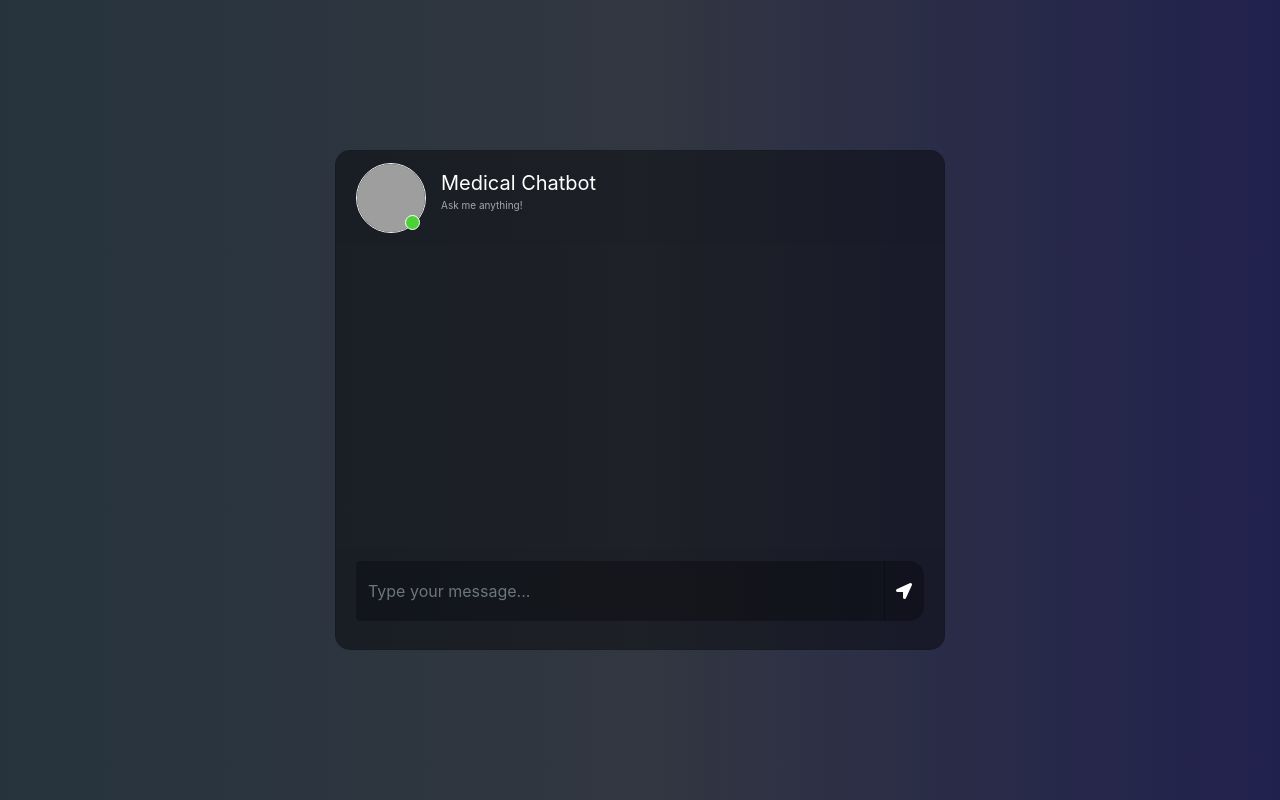
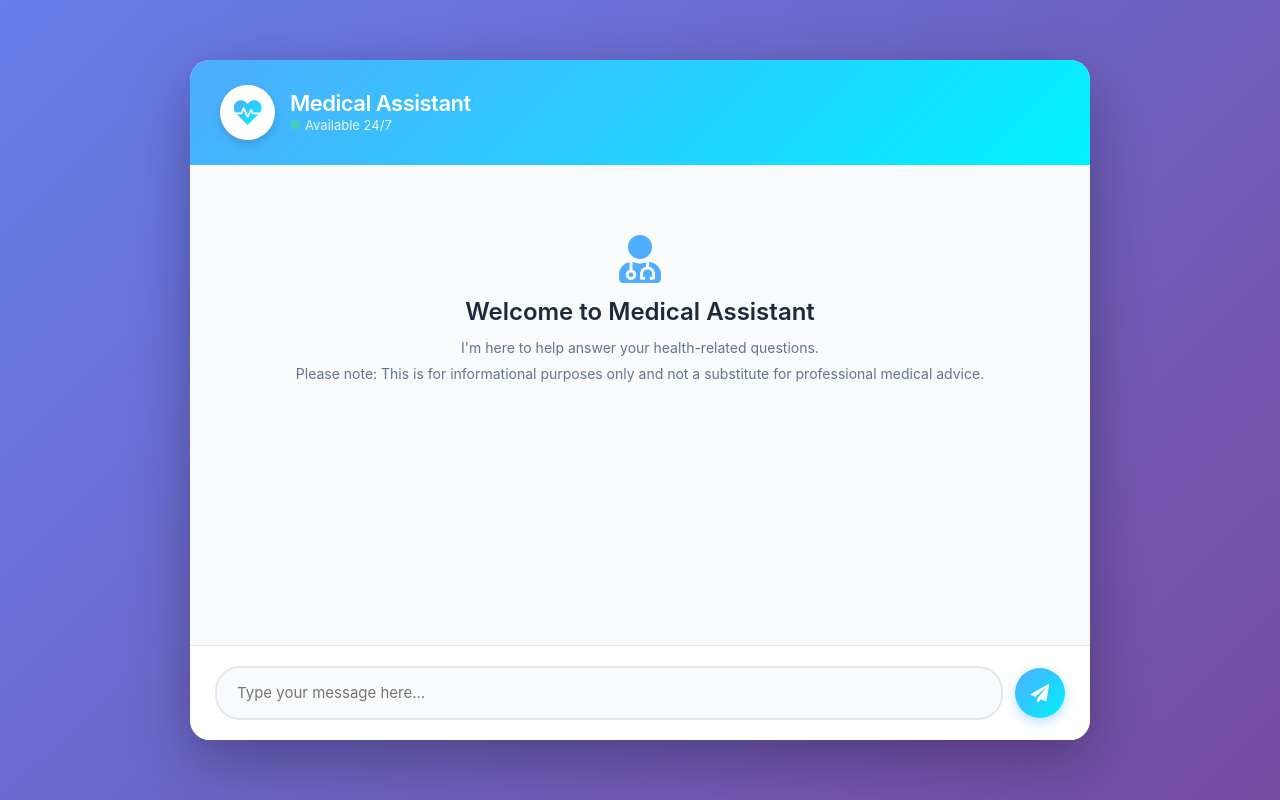
Before and after one commit to AdityaGaur7/MedicalChatbot, a Flask app: page / in a window 1280 px wide. Run offline with Flask 3, Linux system fonts and the light colour scheme; some libraries are stand-ins or nearby versions; grey boxes are pictures that could not be loaded.

Commit message:
project completed

```diff
--- a/app.py
+++ b/app.py
@@ -1,7 +1,7 @@
 from flask import Flask, render_template, jsonify, request
 from src.helper import download_hugging_face_embeddings
 from langchain_pinecone import PineconeVectorStore
-from langchain_openai import ChatOpenAI
+from langchain_google_genai import ChatGoogleGenerativeAI
 from langchain.chains import create_retrieval_chain
 from langchain.chains.combine_documents import create_stuff_documents_chain
 from langchain_core.prompts import ChatPromptTemplate
@@ -9,34 +9,42 @@ from dotenv import load_dotenv
 from src.prompt import *
 import os
 
-
+# Initialize Flask
 app = Flask(__name__)
 
-
+# Load environment variables
 load_dotenv()
 
-PINECONE_API_KEY=os.environ.get('PINECONE_API_KEY')
-OPENAI_API_KEY=os.environ.get('OPENAI_API_KEY')
+# Load API keys
+PINECONE_API_KEY = os.environ.get('PINECONE_API_KEY')
+GOOGLE_API_KEY = os.environ.get('GOOGLE_API_KEY')
 
+# Export keys for downstream libraries
 os.environ["PINECONE_API_KEY"] = PINECONE_API_KEY
-os.environ["OPENAI_API_KEY"] = OPENAI_API_KEY
+os.environ["GOOGLE_API_KEY"] = GOOGLE_API_KEY
 
-
+# Initialize embeddings and Pinecone retriever
 embeddings = download_hugging_face_embeddings()
 
 index_name = "medical-chatbot"
-# Embed each chunk and upsert the embeddings into your Pinecone index.
+
+# Load existing Pinecone index
 docsearch = PineconeVectorStore.from_existing_index(
     index_name=index_name,
     embedding=embeddings
 )
 
+# Create retriever
+retriever = docsearch.as_retriever(search_type="similarity", search_kwargs={"k": 3})
 
+# ✅ Use Google Gemini 2.0 Flash instead of OpenAI
+chatModel = ChatGoogleGenerativeAI(
+    model="gemini-2.0-flash",
+    temperature=0.2,
+    google_api_key=GOOGLE_API_KEY
+)
 
-
-retriever = docsearch.as_retriever(search_type="similarity", search_kwargs={"k":3})
-
-chatModel = ChatOpenAI(model="gpt-4o")
+# Prompt template
 prompt = ChatPromptTemplate.from_messages(
     [
         ("system", system_prompt),
@@ -44,27 +52,34 @@ prompt = ChatPromptTemplate.from_messages(
     ]
 )
 
+# Build RAG chain
 question_answer_chain = create_stuff_documents_chain(chatModel, prompt)
 rag_chain = create_retrieval_chain(retriever, question_answer_chain)
 
 
+# ---------- Flask Routes ---------- #
 
 @app.route("/")
 def index():
     return render_template('chat.html')
 
 
-
 @app.route("/get", methods=["GET", "POST"])
 def chat():
     msg = request.form["msg"]
-    input = msg
-    print(input)
-    response = rag_chain.invoke({"input": msg})
-    print("Response : ", response["answer"])
-    return str(response["answer"])
+    print("User:", msg)
+
+    try:
+        response = rag_chain.invoke({"input": msg})
+        answer = response.get("answer", "I'm sorry, I couldn't find an answer.")
+        print("Response:", answer)
+        return str(answer)
+
+    except Exception as e:
+        print("Error:", e)
+        return "There was an issue generating a response. Please try again later."
 
 
-
+# Run Flask app
 if __name__ == '__main__':
-    app.run(host="0.0.0.0", port= 8080, debug= True)
+    app.run(host="0.0.0.0", port=8080, debug=True)
--- a/requirements.txt
+++ b/requirements.txt
@@ -5,5 +5,6 @@ pypdf==5.6.1
 python-dotenv==1.1.0
 langchain-pinecone==0.2.8
 langchain-openai==0.3.24
+langchain-google-genai
 langchain-community==0.3.26
 -e .
--- a/setup.py
+++ b/setup.py
@@ -3,8 +3,8 @@ from setuptools import find_packages, setup
 setup(
     name="medical_chatbot",
     version="0.1.0",
-    author="Boktiar Ahmed Bappy",
-    author_email="entbappy73@gmail.com",
+    author="Adgaur",
+    author_email="adgaur027@gmail.com",
     packages=find_packages(),
     install_requires=[]
 )
--- a/static/style.css
+++ b/static/style.css
@@ -1,223 +1,303 @@
-body,html{
-	height: 100%;
+ * {
  	margin: 0;
-	background: rgb(44, 47, 59);
-   background: -webkit-linear-gradient(to right, rgb(40, 59, 34), rgb(54, 60, 70), rgb(32, 32, 43));
-	background: linear-gradient(to right, rgb(38, 51, 61), rgb(50, 55, 65), rgb(33, 33, 78));
+ 	padding: 0;
+ 	box-sizing: border-box;
  }
 
-.chat{
-	margin-top: auto;
-	margin-bottom: auto;
+ body,
+ html {
+ 	height: 100%;
+ 	font-family: -apple-system, BlinkMacSystemFont, 'Segoe UI', Roboto, 'Helvetica Neue', Arial, sans-serif;
+ 	background: linear-gradient(135deg, #667eea 0%, #764ba2 100%);
+ 	overflow: hidden;
  }
-.card{
-	height: 500px;
-	border-radius: 15px !important;
-	background-color: rgba(0,0,0,0.4) !important;
+
+ .chat-container {
+ 	height: 100vh;
+ 	display: flex;
+ 	align-items: center;
+ 	justify-content: center;
+ 	padding: 20px;
  }
-.contacts_body{
-	padding:  0.75rem 0 !important;
+
+ .chat-card {
+ 	width: 100%;
+ 	max-width: 900px;
+ 	height: 85vh;
+ 	max-height: 700px;
+ 	background: #ffffff;
+ 	border-radius: 20px;
+ 	box-shadow: 0 20px 60px rgba(0, 0, 0, 0.3);
+ 	display: flex;
+ 	flex-direction: column;
+ 	overflow: hidden;
+ }
+
+ .chat-header {
+ 	background: linear-gradient(135deg, #4facfe 0%, #00f2fe 100%);
+ 	padding: 25px 30px;
+ 	color: white;
+ 	display: flex;
+ 	align-items: center;
+ 	gap: 15px;
+ 	box-shadow: 0 4px 6px rgba(0, 0, 0, 0.1);
+ }
+
+ .header-icon {
+ 	width: 55px;
+ 	height: 55px;
+ 	background: white;
+ 	border-radius: 50%;
+ 	display: flex;
+ 	align-items: center;
+ 	justify-content: center;
+ 	box-shadow: 0 4px 8px rgba(0, 0, 0, 0.15);
+ }
+
+ .header-icon i {
+ 	font-size: 28px;
+ 	background: linear-gradient(135deg, #4facfe 0%, #00f2fe 100%);
+ 	-webkit-background-clip: text;
+ 	-webkit-text-fill-color: transparent;
+ 	background-clip: text;
+ }
+
+ .header-info h3 {
+ 	margin: 0;
+ 	font-size: 22px;
+ 	font-weight: 600;
+ 	letter-spacing: -0.5px;
+ }
+
+ .header-info p {
+ 	margin: 0;
+ 	font-size: 13px;
+ 	opacity: 0.9;
+ 	font-weight: 400;
+ }
+
+ .status-indicator {
+ 	width: 10px;
+ 	height: 10px;
+ 	background: #4ade80;
+ 	border-radius: 50%;
+ 	display: inline-block;
+ 	margin-right: 5px;
+ 	animation: pulse 2s infinite;
+ }
+
+ @keyframes pulse {
+
+ 	0%,
+ 	100% {
+ 		opacity: 1;
+ 	}
+
+ 	50% {
+ 		opacity: 0.5;
+ 	}
+ }
+
+ .chat-body {
+ 	flex: 1;
+ 	padding: 30px;
  	overflow-y: auto;
-	white-space: nowrap;
+ 	background: #f8fafc;
+ 	display: flex;
+ 	flex-direction: column;
+ 	gap: 20px;
  }
-.msg_card_body{
-	overflow-y: auto;
+
+ .chat-body::-webkit-scrollbar {
+ 	width: 6px;
  }
-.card-header{
-	border-radius: 15px 15px 0 0 !important;
-	border-bottom: 0 !important;
+
+ .chat-body::-webkit-scrollbar-track {
+ 	background: #e2e8f0;
+ 	border-radius: 10px;
  }
-.card-footer{
-border-radius: 0 0 15px 15px !important;
-	border-top: 0 !important;
+
+ .chat-body::-webkit-scrollbar-thumb {
+ 	background: #cbd5e1;
+ 	border-radius: 10px;
  }
-.container{
-	align-content: center;
+
+ .chat-body::-webkit-scrollbar-thumb:hover {
+ 	background: #94a3b8;
  }
-.search{
-	border-radius: 15px 0 0 15px !important;
-	background-color: rgba(0,0,0,0.3) !important;
-	border:0 !important;
-	color:white !important;
+
+ .message-wrapper {
+ 	display: flex;
+ 	gap: 12px;
+ 	align-items: flex-start;
+ 	animation: slideIn 0.3s ease;
  }
-.search:focus{
-	 box-shadow:none !important;
-   outline:0px !important;
+
+ @keyframes slideIn {
+ 	from {
+ 		opacity: 0;
+ 		transform: translateY(10px);
  	}
-.type_msg{
-	background-color: rgba(0,0,0,0.3) !important;
-	border:0 !important;
-	color:white !important;
-	height: 60px !important;
-	overflow-y: auto;
+
+ 	to {
+ 		opacity: 1;
+ 		transform: translateY(0);
  	}
-	.type_msg:focus{
-	 box-shadow:none !important;
-   outline:0px !important;
  }
-.attach_btn{
-	border-radius: 15px 0 0 15px !important;
-	background-color: rgba(0,0,0,0.3) !important;
-	border:0 !important;
-	color: white !important;
-	cursor: pointer;
+
+ .message-wrapper.user {
+ 	flex-direction: row-reverse;
  }
-.send_btn{
-	border-radius: 0 15px 15px 0 !important;
-	background-color: rgba(0,0,0,0.3) !important;
-	border:0 !important;
-	color: white !important;
-	cursor: pointer;
-}
-.search_btn{
-	border-radius: 0 15px 15px 0 !important;
-	background-color: rgba(0,0,0,0.3) !important;
-	border:0 !important;
-	color: white !important;
-	cursor: pointer;
-}
-.contacts{
-	list-style: none;
-	padding: 0;
-}
-.contacts li{
-	width: 100% !important;
-	padding: 5px 10px;
-	margin-bottom: 15px !important;
-}
-.active{
-	background-color: rgba(0,0,0,0.3);
-}
-.user_img{
-	height: 70px;
-	width: 70px;
-	border:1.5px solid #f5f6fa;
 
-}
-.user_img_msg{
+ .message-avatar {
+ 	width: 40px;
  	height: 40px;
-	width: 40px;
-	border:1.5px solid #f5f6fa;
-
-}
-.img_cont{
-	position: relative;
-	height: 70px;
-	width: 70px;
-}
-.img_cont_msg{
-	height: 40px;
-	width: 40px;
-}
-.online_icon{
-	position: absolute;
-	height: 15px;
-	width:15px;
-	background-color: #4cd137;
  	border-radius: 50%;
-	bottom: 0.2em;
-	right: 0.4em;
-	border:1.5px solid white;
-}
-.offline{
-	background-color: #c23616 !important;
-}
-.user_info{
-	margin-top: auto;
-	margin-bottom: auto;
-	margin-left: 15px;
-}
-.user_info span{
-	font-size: 20px;
+ 	display: flex;
+ 	align-items: center;
+ 	justify-content: center;
+ 	flex-shrink: 0;
+ 	font-size: 18px;
  	color: white;
  }
-.user_info p{
-	font-size: 10px;
-	color: rgba(255,255,255,0.6);
+
+ .bot-avatar {
+ 	background: linear-gradient(135deg, #4facfe 0%, #00f2fe 100%);
+ 	box-shadow: 0 4px 8px rgba(79, 172, 254, 0.3);
  }
-.video_cam{
-	margin-left: 50px;
-	margin-top: 5px;
+
+ .user-avatar {
+ 	background: linear-gradient(135deg, #667eea 0%, #764ba2 100%);
+ 	box-shadow: 0 4px 8px rgba(102, 126, 234, 0.3);
  }
-.video_cam span{
-	color: white;
-	font-size: 20px;
-	cursor: pointer;
-	margin-right: 20px;
-}
-.msg_cotainer{
-	margin-top: auto;
-	margin-bottom: auto;
-	margin-left: 10px;
-	border-radius: 25px;
-	background-color: rgb(82, 172, 255);
-	padding: 10px;
+
+ .message-content {
+ 	max-width: 70%;
  	position: relative;
  }
-.msg_cotainer_send{
-	margin-top: auto;
-	margin-bottom: auto;
-	margin-right: 10px;
+
+ .message-bubble {
+ 	padding: 14px 18px;
+ 	border-radius: 18px;
+ 	font-size: 15px;
+ 	line-height: 1.5;
+ 	word-wrap: break-word;
+ 	box-shadow: 0 2px 8px rgba(0, 0, 0, 0.08);
+ }
+
+ .bot-message .message-bubble {
+ 	background: white;
+ 	color: #1e293b;
+ 	border-bottom-left-radius: 4px;
+ }
+
+ .user-message .message-bubble {
+ 	background: linear-gradient(135deg, #667eea 0%, #764ba2 100%);
+ 	color: white;
+ 	border-bottom-right-radius: 4px;
+ }
+
+ .message-time {
+ 	font-size: 11px;
+ 	color: #94a3b8;
+ 	margin-top: 5px;
+ 	display: block;
+ }
+
+ .user-message .message-time {
+ 	text-align: right;
+ 	color: #cbd5e1;
+ }
+
+ .chat-footer {
+ 	padding: 20px 25px;
+ 	background: white;
+ 	border-top: 1px solid #e2e8f0;
+ }
+
+ .input-container {
+ 	display: flex;
+ 	gap: 12px;
+ 	align-items: center;
+ }
+
+ .message-input {
+ 	flex: 1;
+ 	border: 2px solid #e2e8f0;
  	border-radius: 25px;
-	background-color: #58cc71;
-	padding: 10px;
-	position: relative;
+ 	padding: 14px 20px;
+ 	font-size: 15px;
+ 	outline: none;
+ 	transition: all 0.3s ease;
+ 	background: #f8fafc;
  }
-.msg_time{
-	position: absolute;
-	left: 0;
-	bottom: -15px;
-	color: rgba(255,255,255,0.5);
-	font-size: 10px;
+
+ .message-input:focus {
+ 	border-color: #4facfe;
+ 	background: white;
+ 	box-shadow: 0 0 0 3px rgba(79, 172, 254, 0.1);
  }
-.msg_time_send{
-	position: absolute;
-	right:0;
-	bottom: -15px;
-	color: rgba(255,255,255,0.5);
-	font-size: 10px;
+
+ .send-button {
+ 	width: 50px;
+ 	height: 50px;
+ 	border-radius: 50%;
+ 	border: none;
+ 	background: linear-gradient(135deg, #4facfe 0%, #00f2fe 100%);
+ 	color: white;
+ 	font-size: 18px;
+ 	cursor: pointer;
+ 	transition: all 0.3s ease;
+ 	display: flex;
+ 	align-items: center;
+ 	justify-content: center;
+ 	box-shadow: 0 4px 12px rgba(79, 172, 254, 0.4);
  }
-.msg_head{
-	position: relative;
+
+ .send-button:hover {
+ 	transform: scale(1.05);
+ 	box-shadow: 0 6px 16px rgba(79, 172, 254, 0.5);
  }
-#action_menu_btn{
-	position: absolute;
-	right: 10px;
-	top: 10px;
-	color: white;
-	cursor: pointer;
-	font-size: 20px;
+
+ .send-button:active {
+ 	transform: scale(0.95);
  }
-.action_menu{
-	z-index: 1;
-	position: absolute;
-	padding: 15px 0;
-	background-color: rgba(0,0,0,0.5);
-	color: white;
-	border-radius: 15px;
-	top: 30px;
-	right: 15px;
-	display: none;
+
+ .welcome-message {
+ 	text-align: center;
+ 	padding: 40px 20px;
+ 	color: #64748b;
  }
-.action_menu ul{
-	list-style: none;
-	padding: 0;
-	margin: 0;
+
+ .welcome-message i {
+ 	font-size: 48px;
+ 	color: #4facfe;
+ 	margin-bottom: 15px;
  }
-.action_menu ul li{
-	width: 100%;
-	padding: 10px 15px;
+
+ .welcome-message h4 {
+ 	color: #1e293b;
+ 	margin-bottom: 10px;
+ 	font-weight: 600;
+ }
+
+ .welcome-message p {
+ 	font-size: 14px;
  	margin-bottom: 5px;
  }
-.action_menu ul li i{
-	padding-right: 10px;
+
+ @media (max-width: 768px) {
+ 	.chat-card {
+ 		height: 100vh;
+ 		max-height: none;
+ 		border-radius: 0;
  	}
-.action_menu ul li:hover{
-	cursor: pointer;
-	background-color: rgba(0,0,0,0.2);
+
+ 	.message-content {
+ 		max-width: 85%;
  	}
-@media(max-width: 576px){
-	.contacts_card{
-	margin-bottom: 15px !important;
+
+ 	.chat-body {
+ 		padding: 20px 15px;
  	}
  }
--- a/templates/chat.html
+++ b/templates/chat.html
@@ -14,68 +14,134 @@
 
 
 	<body>
-		<div class="container-fluid h-100">
-			<div class="row justify-content-center h-100">
-				<div class="col-md-8 col-xl-6 chat">
-					<div class="card">
-						<div class="card-header msg_head">
-							<div class="d-flex bd-highlight">
-								<div class="img_cont">
-									<img src="https://cdn-icons-png.flaticon.com/512/387/387569.png" class="rounded-circle user_img">
-									<!-- <img src="https://www.prdistribution.com/spirit/uploads/pressreleases/2019/newsreleases/d83341deb75c4c4f6b113f27b1e42cd8-chatbot-florence-already-helps-thousands-of-patients-to-remember-their-medication.png" class="rounded-circle user_img"> -->
-									<span class="online_icon"></span>
+    <div class="chat-container">
+        <div class="chat-card">
+            <div class="chat-header">
+                <div class="header-icon">
+                    <i class="fas fa-heartbeat"></i>
                 </div>
-								<div class="user_info">
-									<span>Medical Chatbot</span>
-									<p>Ask me anything!</p>
+                <div class="header-info">
+                    <h3>Medical Assistant</h3>
+                    <p><span class="status-indicator"></span>Available 24/7</p>
                 </div>
             </div>
+
+            <div class="chat-body" id="chatBody">
+                <div class="welcome-message">
+                    <i class="fas fa-user-md"></i>
+                    <h4>Welcome to Medical Assistant</h4>
+                    <p>I'm here to help answer your health-related questions.</p>
+                    <p>Please note: This is for informational purposes only and not a substitute for professional medical advice.</p>
                 </div>
-						<div id="messageFormeight" class="card-body msg_card_body">
+            </div>
 
-
-						</div>
-						<div class="card-footer">
-							<form id="messageArea" class="input-group">
-                                <input type="text" id="text" name="msg" placeholder="Type your message..." autocomplete="off" class="form-control type_msg" required/>
-								<div class="input-group-append">
-									<button type="submit" id="send" class="input-group-text send_btn"><i class="fas fa-location-arrow"></i></button>
-								</div>
+            <div class="chat-footer">
+                <form class="input-container" id="messageForm">
+                    <input
+                        type="text"
+                        class="message-input"
+                        id="messageInput"
+                        placeholder="Type your message here..."
+                        autocomplete="off"
+                        required
+                    >
+                    <button type="submit" class="send-button">
+                        <i class="fas fa-paper-plane"></i>
+                    </button>
                 </form>
             </div>
         </div>
     </div>
+
+    <script src="https://code.jquery.com/jquery-3.6.0.min.js"></script>
+    <script>
+        $(document).ready(function() {
+            function getTimeString() {
+                const date = new Date();
+                const hours = date.getHours().toString().padStart(2, '0');
+                const minutes = date.getMinutes().toString().padStart(2, '0');
+                return `${hours}:${minutes}`;
+            }
+
+            function scrollToBottom() {
+                const chatBody = document.getElementById('chatBody');
+                chatBody.scrollTop = chatBody.scrollHeight;
+            }
+
+            $("#messageForm").on("submit", function(event) {
+                event.preventDefault();
+
+                const messageText = $("#messageInput").val().trim();
+                if (!messageText) return;
+
+                const timeString = getTimeString();
+
+                // Remove welcome message if it exists
+                $('.welcome-message').fadeOut(300, function() {
+                    $(this).remove();
+                });
+
+                // Add user message
+                const userMessage = `
+                    <div class="message-wrapper user user-message">
+                        <div class="message-content">
+                            <div class="message-bubble">
+                                ${messageText}
+                            </div>
+                            <span class="message-time">${timeString}</span>
+                        </div>
+                        <div class="message-avatar user-avatar">
+                            <i class="fas fa-user"></i>
                         </div>
                     </div>
+                `;
 
-		<script>
-			$(document).ready(function() {
-				$("#messageArea").on("submit", function(event) {
-					const date = new Date();
-					const hour = date.getHours();
-					const minute = date.getMinutes();
-					const str_time = hour+":"+minute;
-					var rawText = $("#text").val();
+                $("#chatBody").append(userMessage);
+                $("#messageInput").val("");
+                scrollToBottom();
 
-					var userHtml = '<div class="d-flex justify-content-end mb-4"><div class="msg_cotainer_send">' + rawText + '<span class="msg_time_send">'+ str_time + '</span></div><div class="img_cont_msg"><img src="https://i.ibb.co/d5b84Xw/Untitled-design.png" class="rounded-circle user_img_msg"></div></div>';
-
-					$("#text").val("");
-					$("#messageFormeight").append(userHtml);
-
+                // Send to server
                 $.ajax({
-						data: {
-							msg: rawText,
-						},
+                    data: { msg: messageText },
                     type: "POST",
                     url: "/get",
                 }).done(function(data) {
-						var botHtml = '<div class="d-flex justify-content-start mb-4"><div class="img_cont_msg"><img src="https://cdn-icons-png.flaticon.com/512/387/387569.png" class="rounded-circle user_img_msg"></div><div class="msg_cotainer">' + data + '<span class="msg_time">' + str_time + '</span></div></div>';
-						$("#messageFormeight").append($.parseHTML(botHtml));
+                    const botMessage = `
+                        <div class="message-wrapper bot bot-message">
+                            <div class="message-avatar bot-avatar">
+                                <i class="fas fa-stethoscope"></i>
+                            </div>
+                            <div class="message-content">
+                                <div class="message-bubble">
+                                    ${data}
+                                </div>
+                                <span class="message-time">${timeString}</span>
+                            </div>
+                        </div>
+                    `;
+                    $("#chatBody").append(botMessage);
+                    scrollToBottom();
+                }).fail(function() {
+                    const errorMessage = `
+                        <div class="message-wrapper bot bot-message">
+                            <div class="message-avatar bot-avatar">
+                                <i class="fas fa-stethoscope"></i>
+                            </div>
+                            <div class="message-content">
+                                <div class="message-bubble">
+                                    I'm sorry, I'm having trouble connecting right now. Please try again.
+                                </div>
+                                <span class="message-time">${timeString}</span>
+                            </div>
+                        </div>
+                    `;
+                    $("#chatBody").append(errorMessage);
+                    scrollToBottom();
                 });
-					event.preventDefault();
             });
         });
     </script>
+</body>
 
     </body>
 </html>
```
Also changed, not shown: pip-build-env-tzu821_h/site/sitecustomize.py (added, +23 -0 lines), 1 other file. Lines whose indentation alone changed are shown as unchanged.
